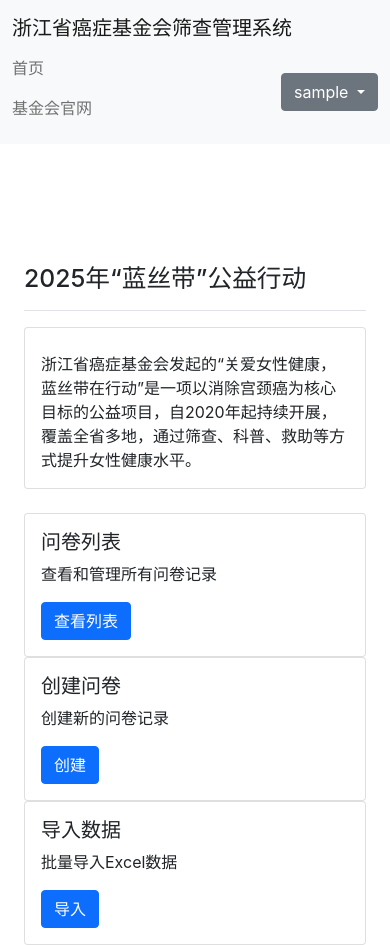
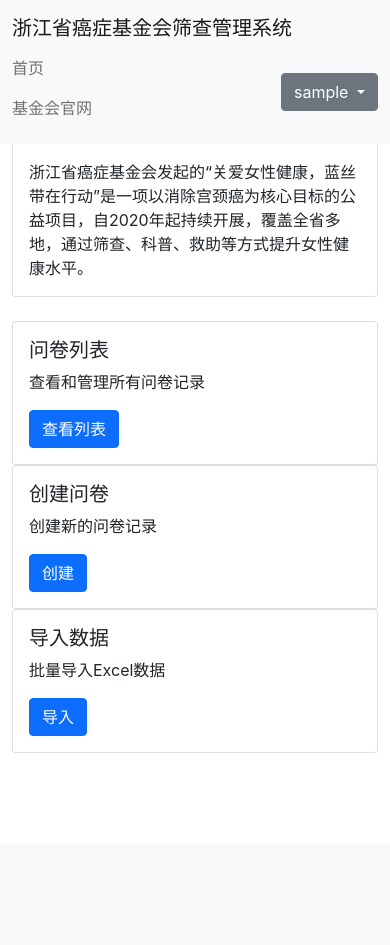
Before and after one commit to feelang/zhejiangcf-django, a Django app: page /lsd/ in a window 390 px wide. After the commit the page ends 753 px from the top, so only its background shows below. Run offline with Django 3.2, Linux system fonts and the light colour scheme; the visitor is signed in with stand-in values (Sample User, id 1); parts of the project's set-up code (start-up, migrations or seed data) failed here and were passed over; some libraries are stand-ins or nearby versions.

Commit message:
bugfix: styles

```diff
--- a/lsd/templates/lsd/base.html
+++ b/lsd/templates/lsd/base.html
@@ -1,7 +1,7 @@
 {% extends 'base.html' %}
 
 {% block content %}
-<div class="container-fluid">
+<div class="container">
     <div class="row">
         <!-- 左侧菜单 -->
         <div class="col-md-3 col-lg-2 d-md-block bg-light sidebar collapse">
@@ -44,7 +44,7 @@
         </div>
 
         <!-- 右侧内容区域 -->
-        <main class="col-md-9 ms-sm-auto col-lg-10 px-md-4" style="margin-top: 56px;">
+        <main class="col-md-9 ms-sm-auto col-lg-10 px-md-4">
             {% block lsd_content %}{% endblock %}
         </main>
     </div>
@@ -61,12 +61,6 @@
         z-index: 99;  /* Lower than navbar */
         padding: 0 0 0;
         box-shadow: inset -1px 0 0 rgba(0, 0, 0, .1);
-    }
-
-    /* Add navbar z-index */
-    .navbar {
-        position: relative;
-        z-index: 100;
     }
 
     /* Adjust main content margin */
--- a/lsd/templates/lsd/create_survey.html
+++ b/lsd/templates/lsd/create_survey.html
@@ -1,10 +1,10 @@
 {% extends 'lsd/base.html' %}
 
 {% block lsd_content %}
-<div class="container mb-5">
+<div class="container mb-5 mt-5">
     <!-- 消息显示区域 -->
 {% if messages %}
-<div class="mb-4">
+<div class="mb-4 mt-5">
     {% for message in messages %}
     <div class="alert {% if message.tags == 'error' %}alert-danger{% else %}alert-success{% endif %} alert-dismissible fade show border-0 shadow-sm" role="alert">
         <i class="bi {% if message.tags == 'error' %}bi-exclamation-circle{% else %}bi-check-circle{% endif %} me-2"></i>
@@ -71,7 +71,7 @@
                 <label for="project" class="form-label">项目</label>
             </div>
             <div class="col-md-9">
-                <input type="text" class="form-control" id="project" name="project" value="2025蓝丝带在行动" readonly>
+                <input type="text" class="form-control" id="project" name="project" value="LSD2025" readonly>
             </div>
         </div>
 
--- a/lsd/templates/lsd/edit_survey.html
+++ b/lsd/templates/lsd/edit_survey.html
@@ -1,7 +1,7 @@
 {% extends 'lsd/base.html' %}
 
 {% block lsd_content %}
-<div class="container mb-5">
+<div class="container mb-5 mt-5">
     <h2 class="mb-4">编辑问卷</h2>
 
     <form id="editForm" class="needs-validation" novalidate>
--- a/lsd/templates/lsd/survey_list.html
+++ b/lsd/templates/lsd/survey_list.html
@@ -2,6 +2,7 @@
 {% load custom_filters %}
 
 {% block lsd_content %}
+<div class="container mt-5">
 <div class="d-flex align-items-end mb-4">
     <h1 class="h2 mb-0 me-3">问卷列表</h1>
     <span class="badge bg-light text-primary">{{ organization_name }}</span>
@@ -137,6 +138,7 @@
             </div>
         </div>
     </div>
+</div>
 </div>
 {% endblock %}
 
--- a/wxcloudrun/templates/base.html
+++ b/wxcloudrun/templates/base.html
@@ -24,7 +24,7 @@
 </head>
 
 <body>
-  <nav class="navbar navbar-expand-lg navbar-light bg-light">
+  <nav class="navbar navbar-expand-lg navbar-light bg-light fixed-top">
     <div class="container-fluid">
       <a class="navbar-brand" href="#">浙江省癌症基金会筛查管理系统</a>
       <div class="navbar-nav me-auto mb-2 mb-lg-0">
@@ -45,10 +45,8 @@
     </div>
   </nav>
 
-  <div class="container mt-5">
-    {% block content %}
-    {% endblock %}
-  </div>
+  {% block content %}
+  {% endblock %}
 
   <script src="https://cdn.bootcdn.net/ajax/libs/twitter-bootstrap/5.1.3/js/bootstrap.bundle.min.js"></script>
   {% block extra_js %}{% endblock %}
--- a/wxcloudrun/templates/index.html
+++ b/wxcloudrun/templates/index.html
@@ -1,7 +1,7 @@
 {% extends 'base.html' %}
 
 {% block content %}
-<div class="container mt-5">
+<div class="container mt-5 pt-5">
   <div class="row">
     {% if 'lsd' in user.groups.all|stringformat:'s' %}
     <div class="col-md-6 mb-4">
```
